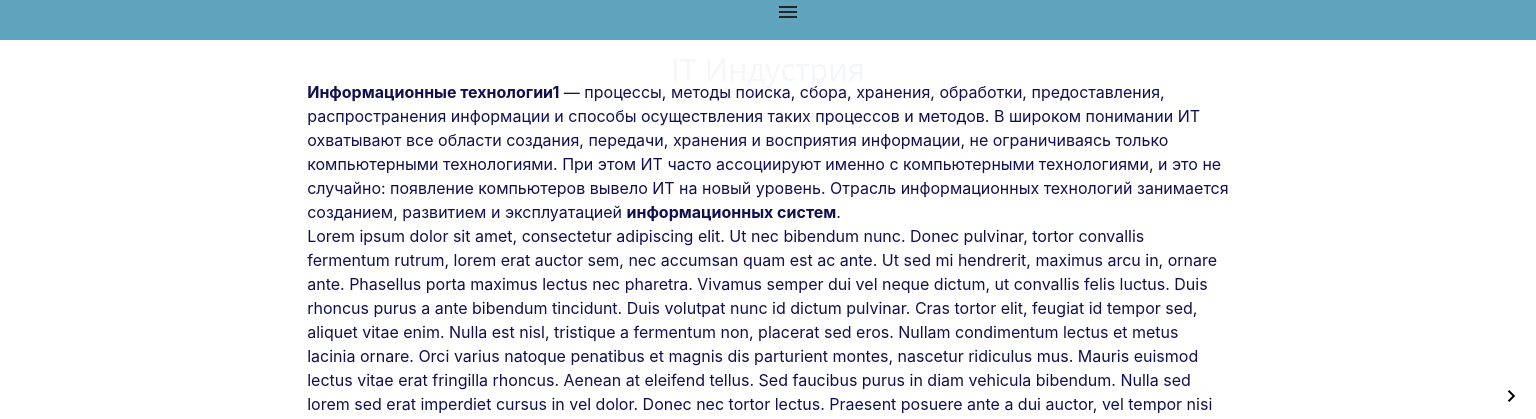
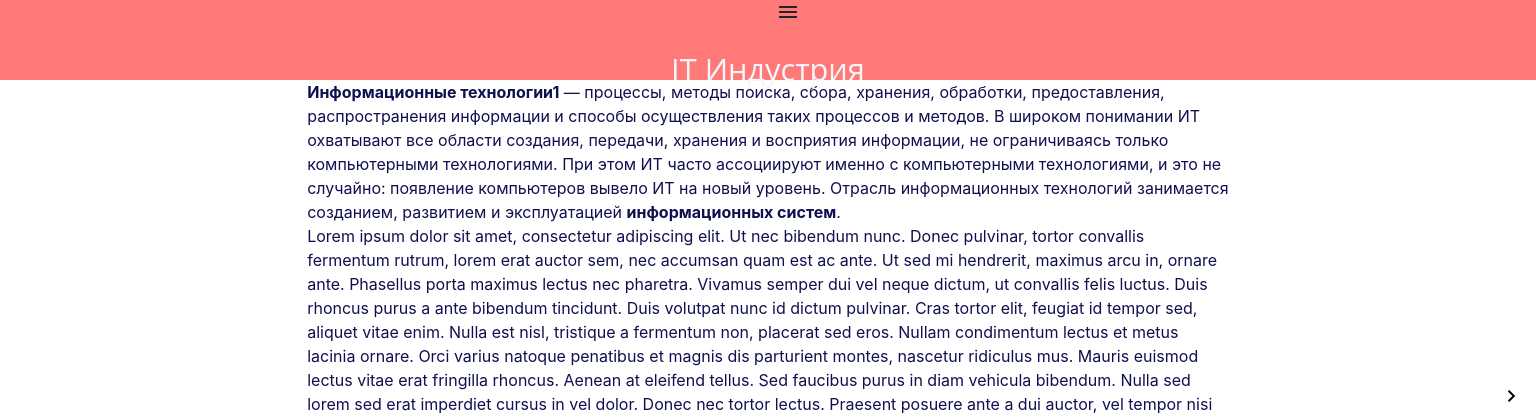
Before and after one commit to Liroto-pesonal-org/IT-october, a PHP site: page / in a window 1536 px wide. Shown: the top 419 px of the page. Run offline with PHP 8.4, Linux system fonts and the light colour scheme.

Commit message:
edited css

```diff
--- a/css/index/desktop.css
+++ b/css/index/desktop.css
@@ -1,4 +1,3 @@
-@media (min-width: 1367px) {
 #header{
     background-color: #ff7979;
     font-family: 'Roboto Slab',sans-serif;
@@ -25,14 +24,6 @@
     position:fixed;
     padding-left: 95%;
     padding-top: 25%;
-    }
-    #header{
-        background-color: #60a3bc;
-        font-family: 'Roboto Slab',sans-serif;
-        text-align: center;
-        position: fixed;
-        width: 100%;
-        height: 5%;
 }
 #rightarrow{
     background-color: white;
@@ -99,4 +90,3 @@
     width: 1024px;
     height: 560px;
 }
-}
--- a/css/index/laptop.css
+++ b/css/index/laptop.css
@@ -1,6 +1,5 @@
-@media (min-width: 1367px) {
 #header{
-    background-color: #60a3bc;
+    background-color: #ff7979;
     font-family: 'Roboto Slab',sans-serif;
     text-align: center;
     position: fixed;
@@ -25,14 +24,6 @@
     position:fixed;
     padding-left: 95%;
     padding-top: 25%;
-    }
-    #header{
-        background-color: #60a3bc;
-        font-family: 'Roboto Slab',sans-serif;
-        text-align: center;
-        position: fixed;
-        width: 100%;
-        height: 5%;
 }
 #rightarrow{
     background-color: white;
@@ -99,4 +90,3 @@
     width: 1024px;
     height: 560px;
 }
-}
--- a/css/index/mobile.css
+++ b/css/index/mobile.css
@@ -1,6 +1,5 @@
-@media (min-width: 1367px) {
 #header{
-    background-color: #60a3bc;
+    background-color: #ff7979;
     font-family: 'Roboto Slab',sans-serif;
     text-align: center;
     position: fixed;
@@ -25,14 +24,6 @@
     position:fixed;
     padding-left: 95%;
     padding-top: 25%;
-    }
-    #header{
-        background-color: #60a3bc;
-        font-family: 'Roboto Slab',sans-serif;
-        text-align: center;
-        position: fixed;
-        width: 100%;
-        height: 5%;
 }
 #rightarrow{
     background-color: white;
@@ -99,4 +90,3 @@
     width: 1024px;
     height: 560px;
 }
-}
--- a/index.html
+++ b/index.html
@@ -3,9 +3,12 @@
      <head>
         <link href='css/bootstrap.css' rel='stylesheet' type='text/css'>
         <link href='css/norm.css' rel='stylesheet' type='text/css'>
+        <link rel="stylesheet" media="screen and (min-width: 1344px)" href="css/index/desktop.css">
+         <link rel="stylesheet" media="screen and (min-width: 720px)" href="css/index/laptop.css">
+         <link rel="stylesheet" media="screen and (min-width: 300px)" href="css/index/mobile.css">
         <link href='css/index/desktop.css' rel='stylesheet' type='text/css'>
-         <link href='css/index/laptop.css' rel='stylesheet' type='text/css'>
-         <link href='css/index/mobile.css' rel='stylesheet' type='text/css'>
+        <link href='css/index/laptop.css' rel='stylesheet' type='text/css'>
+        <link href='css/index/mobile.css' rel='stylesheet' type='text/css'>
         <link href='slick-1.8.1/slick/slick.css' rel='stylesheet' type='text/css'>
         <link href='slick-1.8.1/slick/slick-theme.css' rel='stylesheet' type='text/css'>
         <link href='css/burger.css' rel='stylesheet' type='text/css'>
```
Lines whose indentation alone changed are shown as unchanged.
